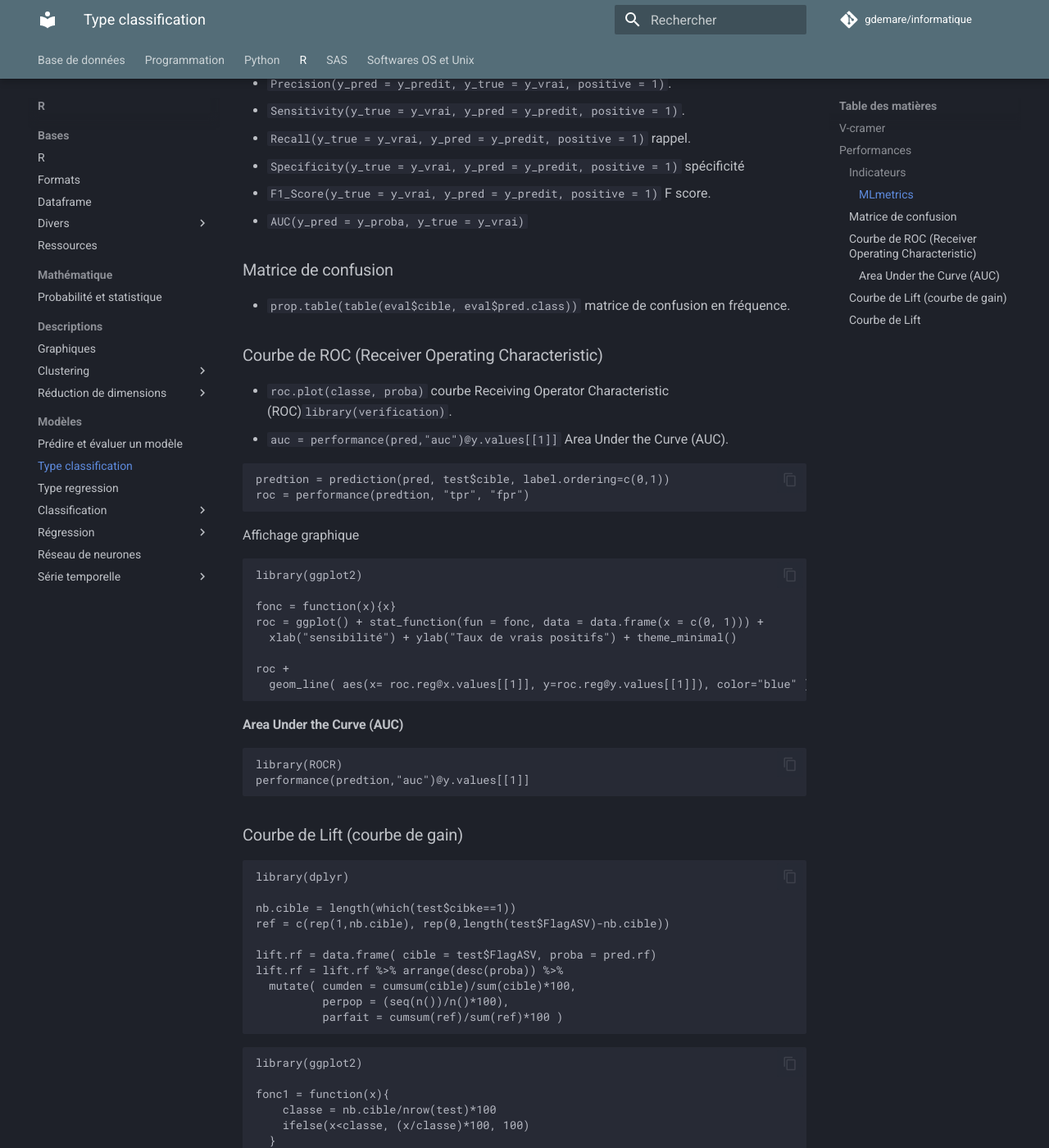
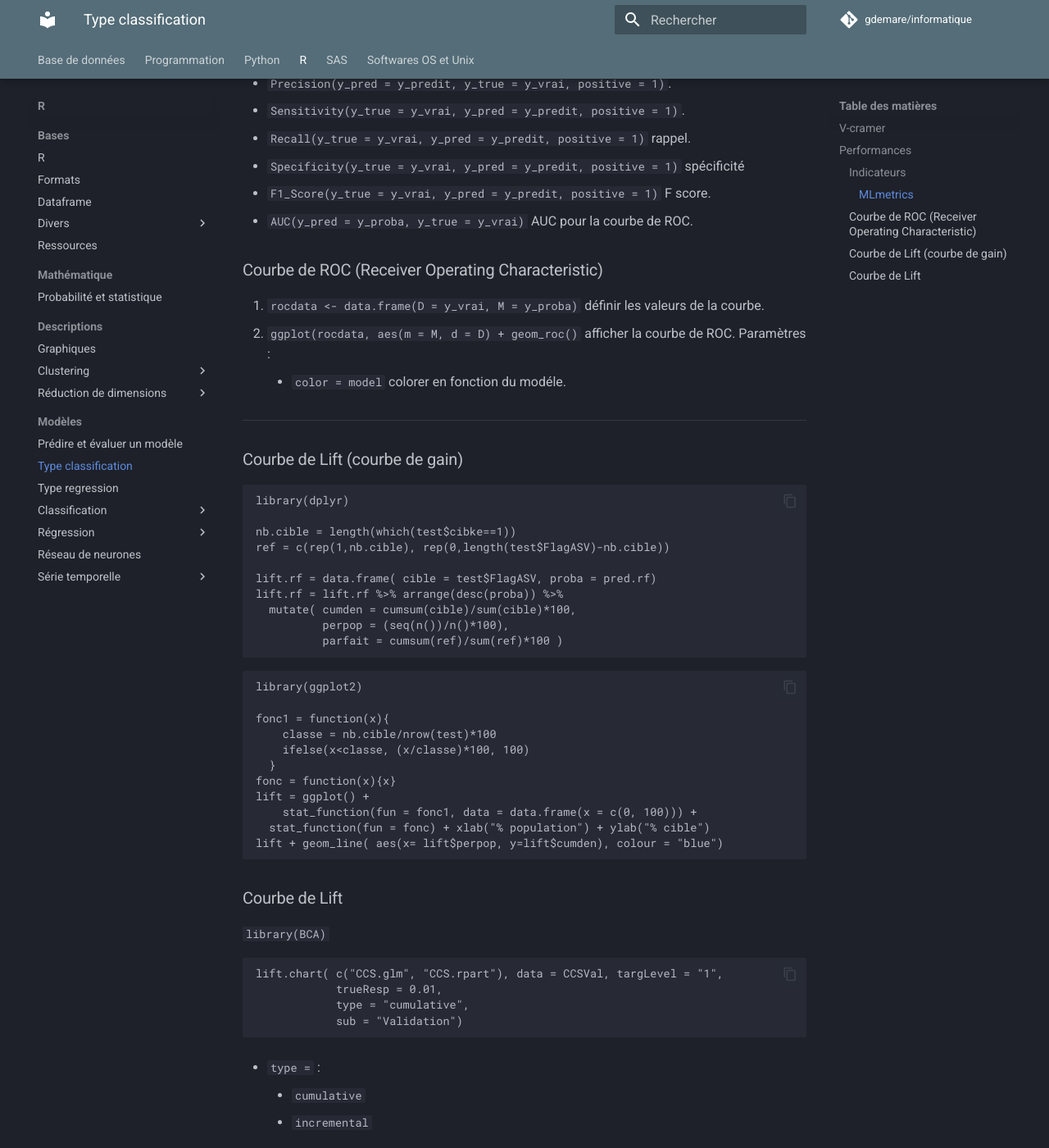
Before and after one commit to gdemare/Informatique, an MkDocs documentation site: the page built from docs/r/models/classification_r.md, in a window 1280 px wide and 1400 px high, scrolled down 1249 px. Shown: the whole window at 82% size. Built offline with MkDocs 1.6.1 and Material for MkDocs 9.7.7, drawn with Linux system fonts in a browser that asks for light colours; comment, search, counter and statistics services are not loaded.

Commit message:
Update classification_r.md

````diff
--- a/docs/r/models/classification_r.md
+++ b/docs/r/models/classification_r.md
@@ -51,40 +51,16 @@ y_vrai <- Y_test$drugg
 * `Recall(y_true = y_vrai,  y_pred = y_predit,  positive = 1)` rappel.
 * `Specificity(y_true = y_vrai, y_pred = y_predit, positive = 1)` spécificité
 * `F1_Score(y_true = y_vrai,  y_pred = y_predit, positive = 1)` F score.
-* `AUC(y_pred = y_proba, y_true = y_vrai)`
-
-### Matrice de confusion
-
-* `prop.table(table(eval$cible, eval$pred.class))` matrice de confusion en fréquence.
+* `AUC(y_pred = y_proba, y_true = y_vrai)` AUC pour la courbe de ROC.
 
 ### Courbe de ROC (Receiver Operating Characteristic)
 
-* `roc.plot(classe, proba)` courbe Receiving Operator Characteristic (ROC)`library(verification)`.
-* `auc = performance(pred,"auc")@y.values[[1]]` Area Under the Curve (AUC).
+1. `rocdata <- data.frame(D = y_vrai, M = y_proba)` définir les valeurs de la courbe.
+2. `ggplot(rocdata, aes(m = M, d = D) + geom_roc()` afficher la courbe de ROC. Paramètres :
 
-```
-predtion = prediction(pred, test$cible, label.ordering=c(0,1))
-roc = performance(predtion, "tpr", "fpr")
-```
+	* `color = model` colorer en fonction du modéle.
 
-Affichage graphique
-```
-library(ggplot2)
-
-fonc = function(x){x}
-roc = ggplot() + stat_function(fun = fonc, data = data.frame(x = c(0, 1))) +
-  xlab("sensibilité") + ylab("Taux de vrais positifs") + theme_minimal()
-
-roc +
-  geom_line( aes(x= roc.reg@x.values[[1]], y=roc.reg@y.values[[1]]), color="blue" )
-```
-
-#### Area Under the Curve (AUC)
-
-```
-library(ROCR)
-performance(predtion,"auc")@y.values[[1]]
-```
+------------------------------
 
 ### Courbe de Lift (courbe de gain)
 
````
